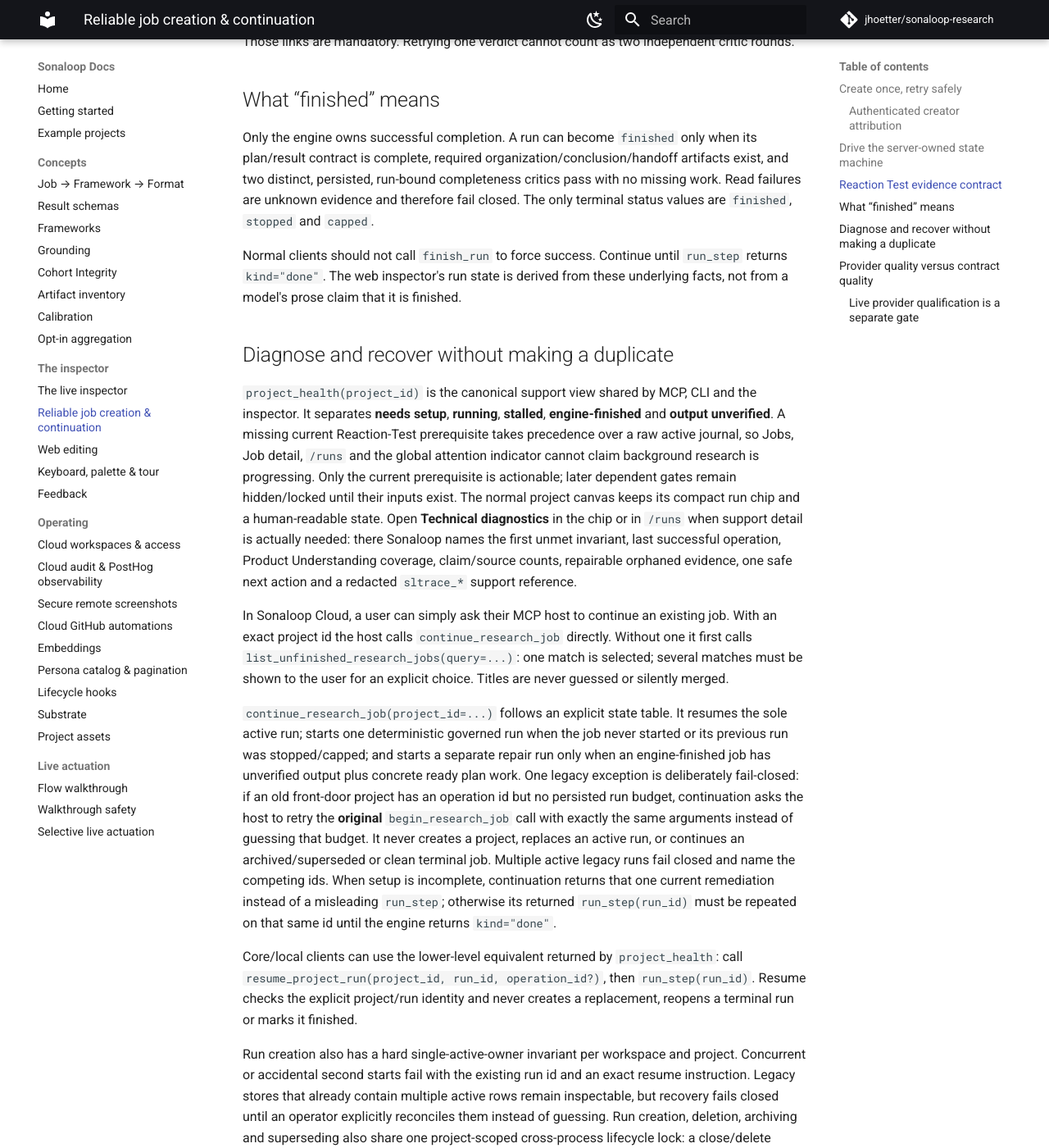
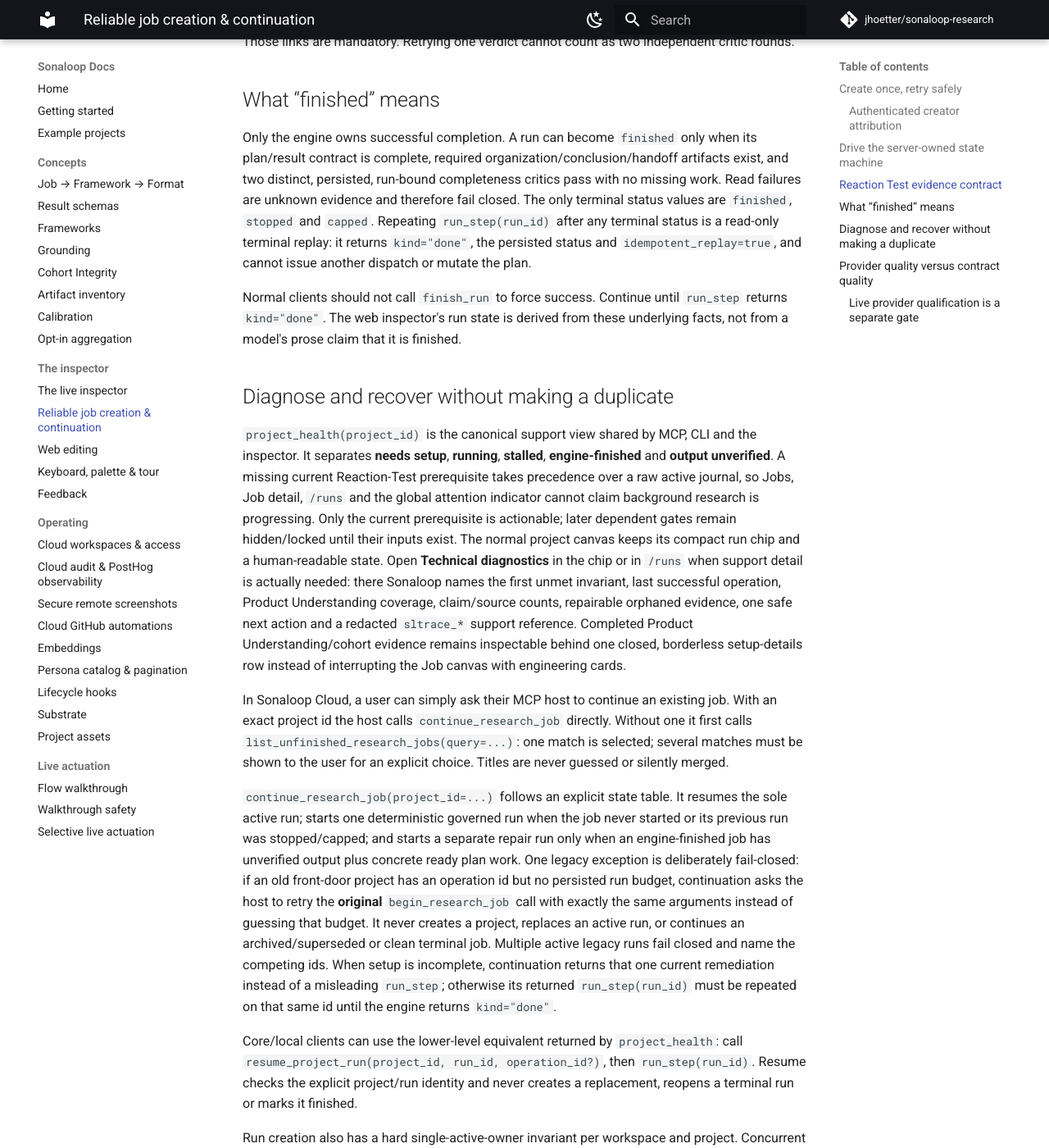
Before and after one commit to jhoetter/sonaloop-docs, an MkDocs documentation site: the page built from docs/reliable-runs.md, in a window 1280 px wide and 1400 px high, scrolled down 5027 px. Shown: the whole window at 82% size. Built offline with MkDocs 1.6.1 and Material for MkDocs 9.7.7, drawn with Linux system fonts in a browser that asks for light colours; comment, search, counter and statistics services are not loaded.

Commit message:
docs: keep job setup details compact

```diff
--- a/docs/reliable-runs.md
+++ b/docs/reliable-runs.md
@@ -208,7 +208,9 @@ Only the engine owns successful completion. A run can become `finished` only whe
 contract is complete, required organization/conclusion/handoff artifacts exist, and two distinct,
 persisted, run-bound completeness critics pass with no missing work. Read failures are unknown
 evidence and therefore fail closed. The only terminal status values are `finished`, `stopped` and
-`capped`.
+`capped`. Repeating `run_step(run_id)` after any terminal status is a read-only terminal replay: it
+returns `kind="done"`, the persisted status and `idempotent_replay=true`, and cannot issue another
+dispatch or mutate the plan.
 
 Normal clients should not call `finish_run` to force success. Continue until `run_step` returns
 `kind="done"`. The web inspector's run state is derived from these underlying facts, not from a
@@ -226,6 +228,8 @@ canvas keeps its compact run chip and a human-readable state. Open **Technical d
 chip or in `/runs` when support detail is actually needed: there Sonaloop names the first unmet
 invariant, last successful operation, Product Understanding coverage, claim/source counts,
 repairable orphaned evidence, one safe next action and a redacted `sltrace_*` support reference.
+Completed Product Understanding/cohort evidence remains inspectable behind one closed, borderless
+setup-details row instead of interrupting the Job canvas with engineering cards.
 
 In Sonaloop Cloud, a user can simply ask their MCP host to continue an existing job. With an exact
 project id the host calls `continue_research_job` directly. Without one it first calls
```
Also changed, not shown: docs/live-inspector.md (+6 -2 lines).
